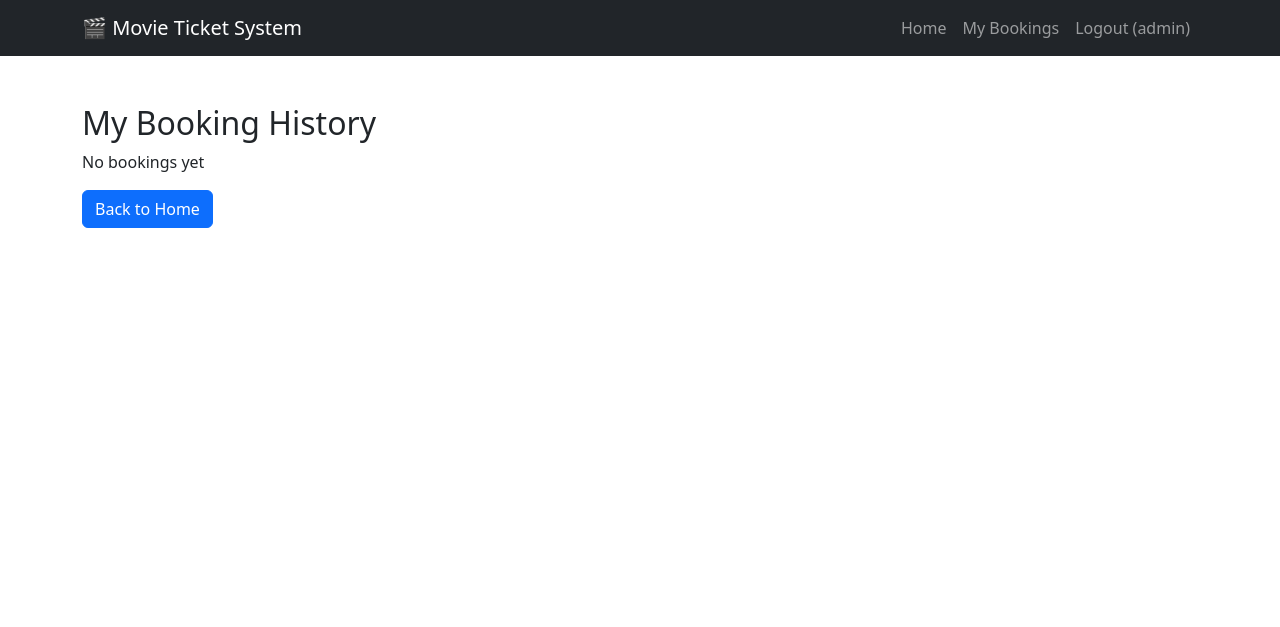
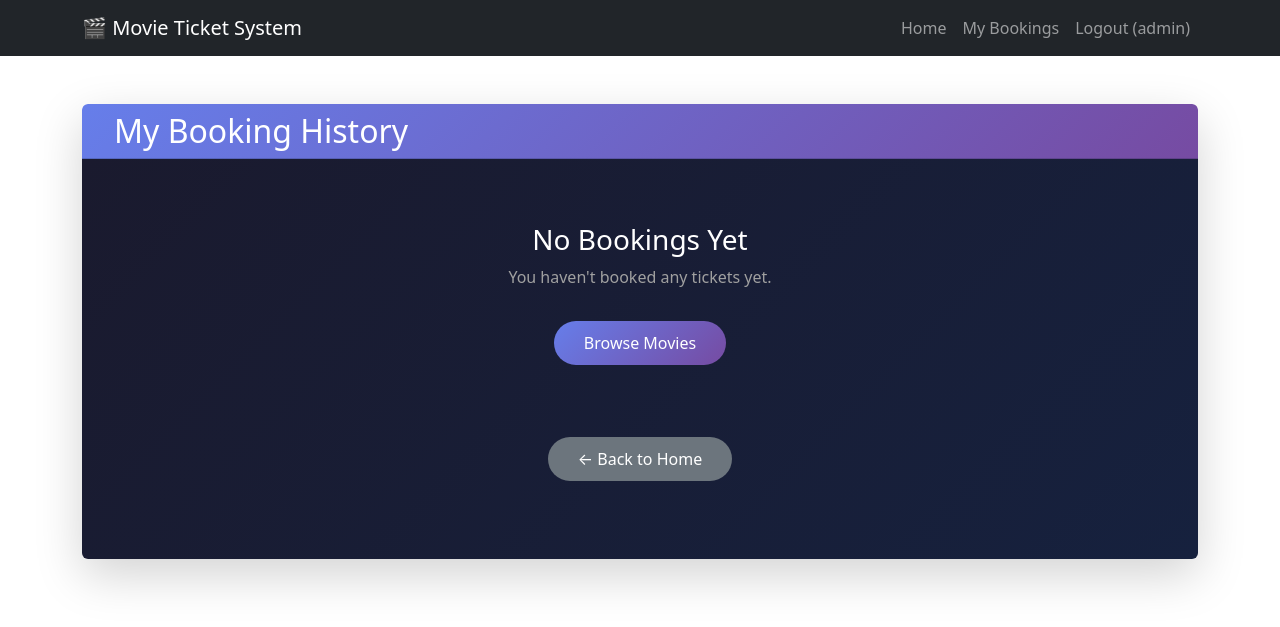
Before and after one commit to Work105/movie-ticket-system, a Django app: page /bookings/booking-history/ in a window 1280 px wide. Shown: the top 627 px of the page. Run offline with Django 5.2, Linux system fonts and the light colour scheme; a user stored in the database is signed in; data comes from the database, SQL or seed files in the repository; parts of the project's set-up code (start-up, migrations or seed data) failed here and were passed over.

Commit message:
Refactor booking history page layout and styles
Updated the booking history page layout and styles to enhance user experience. Added summary cards for total tickets and amount, and improved the overall design with a card layout.

```diff
--- a/bookings/templates/bookings/booking_history.html
+++ b/bookings/templates/bookings/booking_history.html
@@ -1,10 +1,40 @@
 {% extends 'base.html' %}
 {% block content %}
 <div class="container mt-5">
-    <h2>My Booking History</h2>
+    <div class="card shadow-lg border-0 overflow-hidden">
+        <!-- Header -->
+        <div class="card-header bg-gradient-primary text-white">
+            <div class="d-flex justify-content-between align-items-center">
+                <div>
+                    <i class="fas fa-history fa-2x"></i>
+                    <h2 class="d-inline-block ms-3 mb-0">My Booking History</h2>
+                </div>
+            </div>
+        </div>
 
+        <div class="card-body bg-gradient-dark">
             {% if bookings %}
-        <table class="table table-bordered">
+                <!-- Summary Cards -->
+                <div class="row mb-4">
+                    <div class="col-md-6">
+                        <div class="summary-card text-center">
+                            <i class="fas fa-ticket-alt fa-3x text-warning"></i>
+                            <h2 class="text-white mt-2">{{ total_tickets }}</h2>
+                            <p class="text-muted mb-0">Total Tickets</p>
+                        </div>
+                    </div>
+                    <div class="col-md-6">
+                        <div class="summary-card text-center">
+                            <i class="fas fa-rupee-sign fa-3x text-success"></i>
+                            <h2 class="text-white mt-2">Rs. {{ total_amount }}</h2>
+                            <p class="text-muted mb-0">Total Amount</p>
+                        </div>
+                    </div>
+                </div>
+
+                <!-- Bookings Table -->
+                <div class="table-responsive">
+                    <table class="table booking-table">
                         <thead>
                             <tr>
                                 <th>Movie</th>
@@ -19,27 +49,180 @@
                         <tbody>
                             {% for booking in bookings %}
                             <tr>
-                    <td>{{ booking.showtime.movie.title }}</td>
+                                <td><strong>{{ booking.showtime.movie.title }}</strong></td>
                                 <td>{{ booking.showtime.show_date }}</td>
                                 <td>{{ booking.showtime.show_time }}</td>
-                    <td>{{ booking.seat.seat_number }}</td>
-                    <td>Rs. {{ booking.total_price }}</td>
-                    <td>{{ booking.status }}</td>
+                                <td><span class="seat-badge">{{ booking.seat.seat_number }}</span></td>
+                                <td class="text-warning">Rs. {{ booking.total_price }}</td>
                                 <td>
                                     {% if booking.status == 'confirmed' %}
-                            <a href="/bookings/cancel-booking/{{ booking.id }}/" class="btn btn-danger btn-sm" onclick="return confirm('Cancel booking?')">Cancel</a>
+                                        <span class="status-confirmed">✓ Confirmed</span>
                                     {% else %}
-                            Cancelled
+                                        <span class="status-cancelled">✗ Cancelled</span>
+                                    {% endif %}
+                                </td>
+                                <td>
+                                    {% if booking.status == 'confirmed' %}
+                                        <a href="{% url 'cancel_booking' booking.id %}"
+                                           class="cancel-btn"
+                                           onclick="return confirm('Are you sure you want to cancel this booking?')">
+                                            Cancel
+                                        </a>
+                                    {% else %}
+                                        <span class="cancelled-text">Cancelled</span>
                                     {% endif %}
                                 </td>
                             </tr>
                             {% endfor %}
                         </tbody>
                     </table>
+                </div>
+
             {% else %}
-        <p>No bookings yet</p>
+                <!-- Empty State -->
+                <div class="empty-state text-center py-5">
+                    <i class="fas fa-ticket-alt fa-5x text-muted mb-4"></i>
+                    <h3 class="text-white">No Bookings Yet</h3>
+                    <p class="text-muted">You haven't booked any tickets yet.</p>
+                    <a href="/" class="btn-browse mt-3">Browse Movies</a>
+                </div>
             {% endif %}
 
-    <a href="/" class="btn btn-primary">Back to Home</a>
+            <!-- Back Button -->
+            <div class="text-center mt-4">
+                <a href="/" class="back-btn">← Back to Home</a>
             </div>
+        </div>
+    </div>
+</div>
+
+<style>
+    .bg-gradient-primary {
+        background: linear-gradient(135deg, #667eea 0%, #764ba2 100%);
+    }
+
+    .bg-gradient-dark {
+        background: linear-gradient(135deg, #1a1a2e 0%, #16213e 100%);
+        min-height: 400px;
+    }
+
+    .summary-card {
+        background: rgba(255,255,255,0.08);
+        border-radius: 15px;
+        padding: 20px;
+        backdrop-filter: blur(10px);
+    }
+
+    .booking-table {
+        color: #e0e0e0;
+        width: 100%;
+        border-collapse: collapse;
+    }
+
+    .booking-table thead th {
+        border-bottom: 2px solid rgba(255,255,255,0.1);
+        padding: 12px;
+        text-align: left;
+        color: #ffc107;
+    }
+
+    .booking-table tbody td {
+        padding: 12px;
+        border-bottom: 1px solid rgba(255,255,255,0.05);
+    }
+
+    .booking-table tbody tr:hover {
+        background: rgba(255,255,255,0.03);
+    }
+
+    .seat-badge {
+        background: linear-gradient(135deg, #28a745, #20c997);
+        color: white;
+        padding: 4px 12px;
+        border-radius: 20px;
+        font-size: 12px;
+        font-weight: bold;
+        display: inline-block;
+    }
+
+    .status-confirmed {
+        color: #28a745;
+        font-weight: bold;
+    }
+
+    .status-cancelled {
+        color: #dc3545;
+        font-weight: bold;
+    }
+
+    .cancel-btn {
+        background: rgba(220, 53, 69, 0.2);
+        color: #dc3545;
+        padding: 4px 12px;
+        border-radius: 20px;
+        text-decoration: none;
+        font-size: 12px;
+        transition: all 0.3s;
+        display: inline-block;
+    }
+
+    .cancel-btn:hover {
+        background: #dc3545;
+        color: white;
+    }
+
+    .cancelled-text {
+        color: #6c757d;
+        font-size: 12px;
+    }
+
+    .back-btn {
+        background: #6c757d;
+        color: white;
+        padding: 10px 30px;
+        border-radius: 50px;
+        text-decoration: none;
+        display: inline-block;
+        transition: all 0.3s;
+    }
+
+    .back-btn:hover {
+        background: #5a6268;
+        color: white;
+    }
+
+    .btn-browse {
+        background: linear-gradient(135deg, #667eea, #764ba2);
+        color: white;
+        padding: 10px 30px;
+        border-radius: 50px;
+        text-decoration: none;
+        display: inline-block;
+    }
+
+    .btn-browse:hover {
+        transform: translateY(-2px);
+        color: white;
+    }
+
+    .text-warning {
+        color: #ffc107 !important;
+    }
+
+    .text-muted {
+        color: #a0a0a0 !important;
+    }
+
+    @media (max-width: 768px) {
+        .booking-table {
+            font-size: 12px;
+        }
+        .booking-table td, .booking-table th {
+            padding: 8px;
+        }
+        .summary-card h2 {
+            font-size: 24px;
+        }
+    }
+</style>
 {% endblock %}
```
Lines whose indentation alone changed are shown as unchanged.
